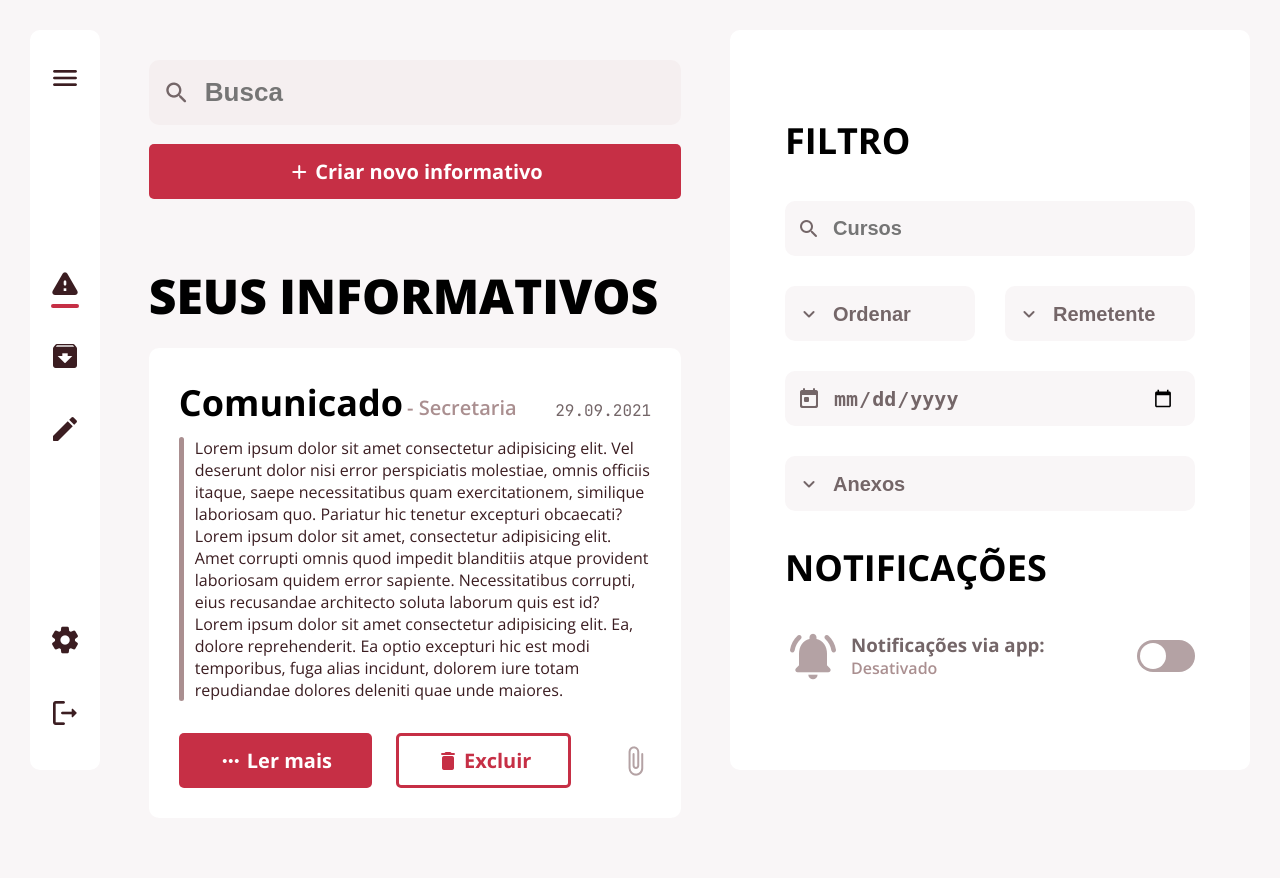
After one commit to Monkey-Type/API-DSM, a Flask app: page /editar in a window 1280 px wide. The commit adds this page. Run offline with Flask 2, Linux system fonts and the light colour scheme.

Commit message:
Páginas > Arquivos e Editar, finalizadas

```diff
--- a/src/routes.py
+++ b/src/routes.py
@@ -10,3 +10,11 @@
 @routes.route('/config')
 def config():
     return render_template('config.html')
+
+@routes.route('/editar')
+def edit():
+    return render_template('editar.html')
+
+@routes.route('/arquivos')
+def archive():
+    return render_template('arquivos.html')
--- /dev/null
+++ b/src/static/style/arquivos.css
@@ -0,0 +1,3 @@
+.card-box{
+    filter: opacity(50%);
+}
--- /dev/null
+++ b/src/static/style/editar.css
@@ -0,0 +1,11 @@
+.create-btn-box{
+    display: flex;
+    margin-top: 1.2em;
+    margin-bottom: 4em;
+    align-items: center;
+}
+
+.create-btn-box button{
+    width: 100%;
+    justify-content: center;
+}
--- a/src/templates/base.html
+++ b/src/templates/base.html
@@ -28,11 +28,11 @@
             <span class="material-icons-round medium-icon">warning</span>
             <div class="selection-bar is-selected"></div>
           </a>
-          <a href="">
+          <a href="/arquivos">
             <span class="material-icons-round medium-icon">archive</span>
             <div class="selection-bar"></div>
           </a>
-          <a href="">
+          <a href="/editar">
             <span class="material-icons-round medium-icon">edit</span>
             <div class="selection-bar"></div>
           </a>
@@ -58,9 +58,10 @@
             <span class="material-icons-round">search</span>
           </div>
           {% endblock %}
+          {% block btn_criar %}{% endblock %}
           <main class="base-main">
             {% block main %}
-            <div class="main-text">INFORMATIVOS</div>
+            <div class="main-text">{% block main_text %}INFORMATIVOS{% endblock %}</div>
             <div class="card-box">
               <div class="text-title-area">
                 <h2 class="title-text">Comunicado</h2>
@@ -84,10 +85,12 @@
                   <span class="material-icons-round">more_horiz</span>
                   <p>Ler mais</p>
                 </button>
+                {% block btn_empty %}
                 <button class="btn btn-empty">
                   <span class="material-icons-round">archive</span>
                   <p>Arquivar</p>
                 </button>
+                {% endblock %}
                 <span class="material-icons-round card-icon">
                   attach_file
                 </span>
--- /dev/null
+++ b/src/templates/editar.html
@@ -0,0 +1,26 @@
+{% extends 'base.html' %}
+
+{% block head %}
+<link rel="stylesheet" href="{{url_for('static', filename='style/editar.css')}}">
+{% endblock %}
+
+{% block btn_criar %}
+
+<div class="create-btn-box">
+    <button class="btn btn-full">
+        <span class="material-icons-round">add</span>
+        <p>Criar novo informativo</p>
+    </button>
+</div>
+
+{% endblock %}
+
+{% block main_text %}SEUS INFORMATIVOS{% endblock %}
+
+{% block btn_empty %}
+
+<button class="btn btn-empty">
+    <span class="material-icons-round">delete</span>
+    <p>Excluir</p>
+</button>
+{% endblock %}
```
Also changed, not shown: src/templates/arquivos.html (added, +10 -0 lines), src/static/style/home.css (added).
